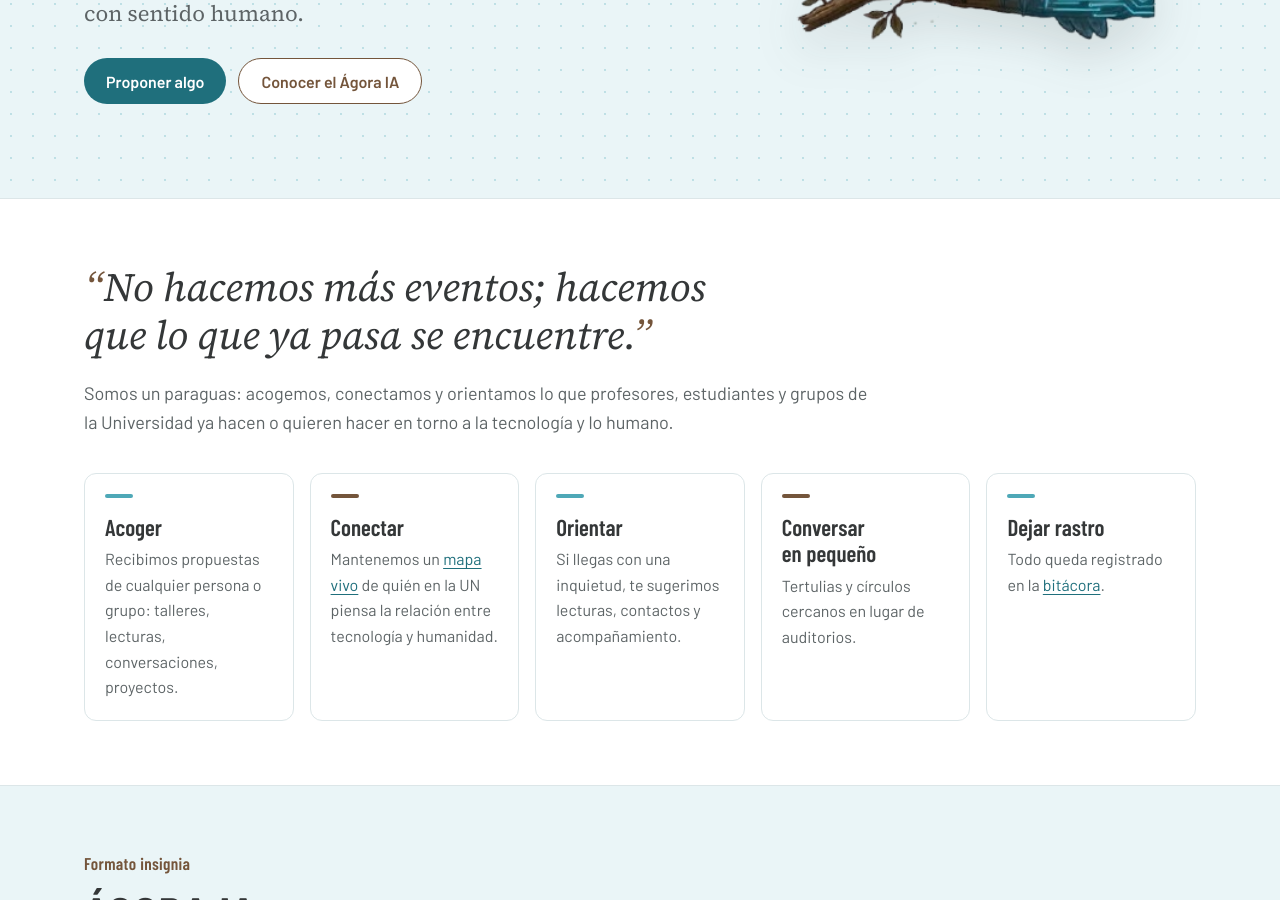
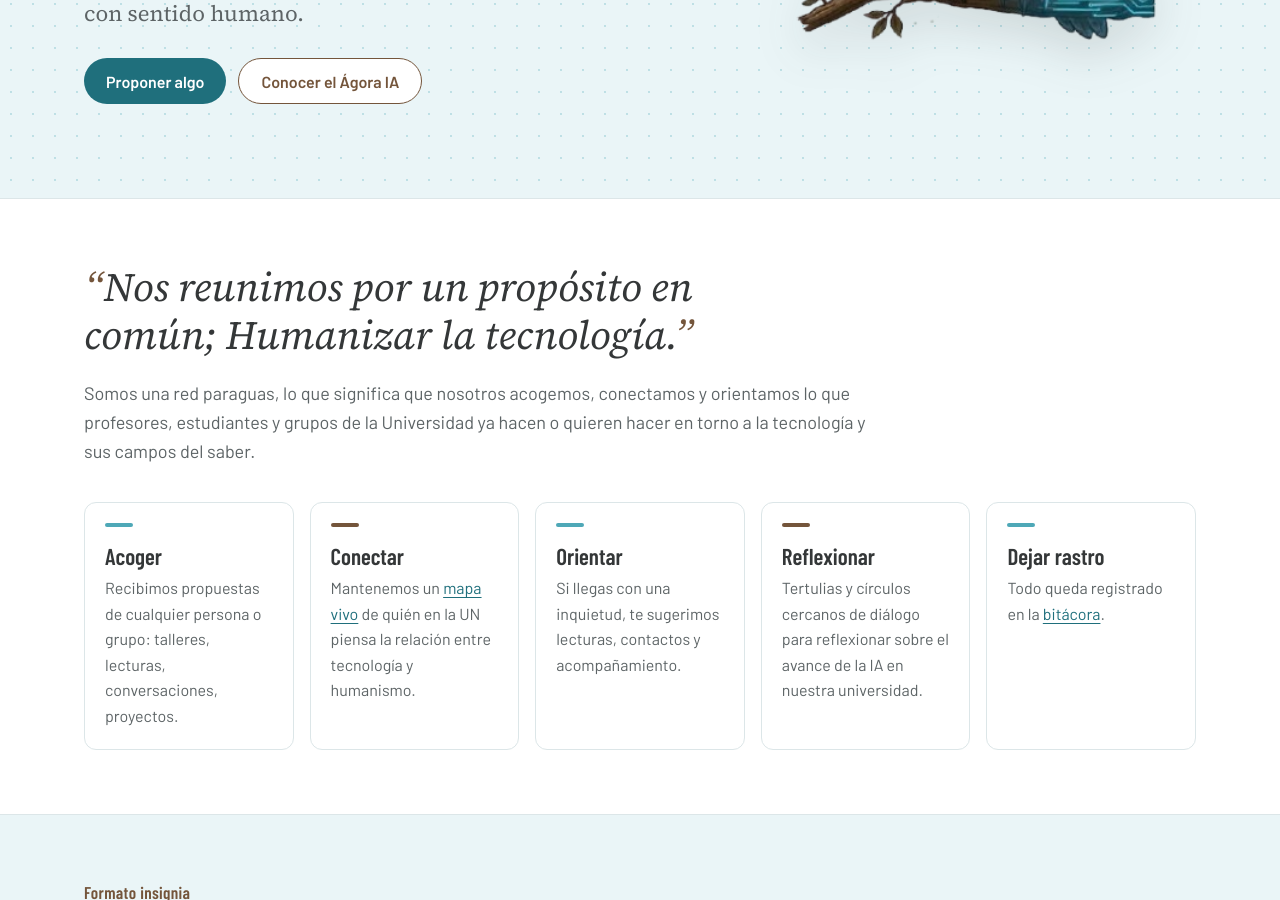
Before and after one commit to redhdun/redhdun.github.io, a Jekyll site: the page built from index.html, in a window 1280 px wide and 900 px high, scrolled down 540 px. Built offline with Jekyll 4.4.1, drawn with Linux system fonts in a browser that asks for light colours.

Commit message:
Update index.html
lema

```diff
--- a/index.html
+++ b/index.html
@@ -19,13 +19,13 @@ layout: default
 </section>
 
 <section class="banda modelo">
-  <blockquote class="lema">No hacemos más eventos; hacemos que lo que ya pasa se encuentre.</blockquote>
-  <p class="intro">Somos un paraguas: acogemos, conectamos y orientamos lo que profesores, estudiantes y grupos de la Universidad ya hacen o quieren hacer en torno a la tecnología y lo humano.</p>
+  <blockquote class="lema">Nos reunimos por un propósito en común; Humanizar la tecnología.</blockquote>
+  <p class="intro">Somos una red paraguas, lo que significa que nosotros acogemos, conectamos y orientamos lo que profesores, estudiantes y grupos de la Universidad ya hacen o quieren hacer en torno a la tecnología y sus campos del saber.</p>
   <ol class="funciones">
     <li><h3>Acoger</h3><p>Recibimos propuestas de cualquier persona o grupo: talleres, lecturas, conversaciones, proyectos.</p></li>
-    <li><h3>Conectar</h3><p>Mantenemos un <a href="{{ '/mapa/' | relative_url }}">mapa vivo</a> de quién en la UN piensa la relación entre tecnología y humanidad.</p></li>
+    <li><h3>Conectar</h3><p>Mantenemos un <a href="{{ '/mapa/' | relative_url }}">mapa vivo</a> de quién en la UN piensa la relación entre tecnología y humanismo.</p></li>
     <li><h3>Orientar</h3><p>Si llegas con una inquietud, te sugerimos lecturas, contactos y acompañamiento.</p></li>
-    <li><h3>Conversar en pequeño</h3><p>Tertulias y círculos cercanos en lugar de auditorios.</p></li>
+    <li><h3>Reflexionar</h3><p>Tertulias y círculos cercanos de diálogo para reflexionar sobre el avance de la IA en nuestra universidad.</p></li>
     <li><h3>Dejar rastro</h3><p>Todo queda registrado en la <a href="{{ '/bitacora/' | relative_url }}">bitácora</a>.</p></li>
   </ol>
 </section>
```
